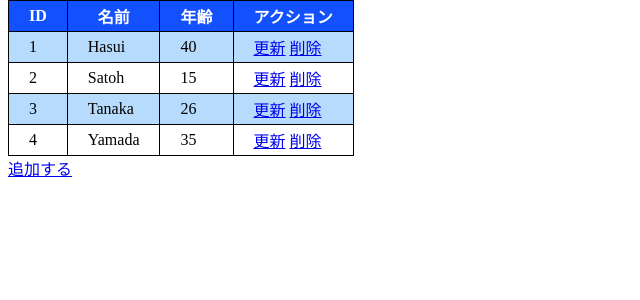
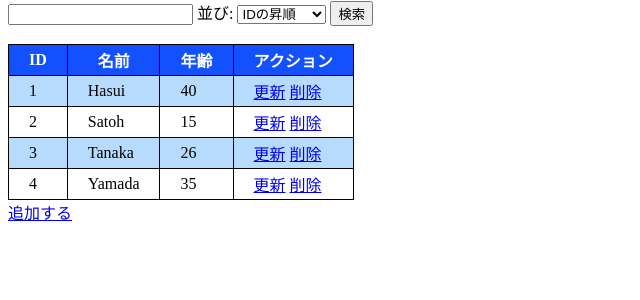
Before and after one commit to ITL-Hassan/ITL-Django, a Django app: page /my_app/index/ in a window 1280 px wide. Shown: the part 97-397 px from the top of the page, without its empty margins (0-640 px from the left). Run offline with Django 5.2, Linux system fonts and the light colour scheme; a user stored in the database is signed in; data comes from the database, SQL or seed files in the repository.

Commit message:
#17対応 検索フォーム追加

```diff
--- a/my_app/templates/my_app/index.html
+++ b/my_app/templates/my_app/index.html
@@ -40,6 +40,27 @@
     </form>
   </header>
 
+  <!-- 検索フォーム -->
+  <div >
+    <form method="GET" action="{% url 'my_app:index' %}">
+      <input type="text" name="q" value="{{ request.GET.q }}">
+
+      並び:
+      <select id="order" name="order">
+        <option value="id" selected>IDの昇順</option>
+        <option value="-id">IDの降順</option>
+        <option value="name">名前の昇順</option>
+        <option value="-name">名前の降順</option>
+        <option value="age">年齢の昇順</option>
+        <option value="-age">年齢の降順</option>
+      </select>
+      <button type="submit" value="search">検索</button>
+
+    </form>
+  </div>
+
+  <br>
+
   <table>
     <thead>
       <tr>
@@ -49,7 +70,6 @@
         <th>アクション</th>
       </tr>
     </thead>
-
     <tbody>
       {% for item in members %}
       <tr>
@@ -67,3 +87,11 @@
 
   <a href="/my_app/create">追加する</a>
 </body>
+
+<script>
+  // URLから並び順を取得して選択
+  const params = new URLSearchParams(window.location.search);
+  const order = params.get("order");
+  if (!order) order = 'id'
+  document.getElementById("order").value = order;
+</script>
--- a/my_app/views.py
+++ b/my_app/views.py
@@ -4,10 +4,28 @@ from .forms import AddMemberForm
 from .forms import SignUpForm
 from django.contrib.auth.decorators import login_required
 
+from django.db.models import Q
+
 @login_required
 def index(request):
   header = ['ID', '名前', '年齢']
-  members = Member.objects.filter(deleted=False).all()
+  query = request.GET.get('q')
+  if query:
+    members = Member.objects.filter(deleted=False).all()
+    members = members.filter(
+      Q(name__icontains=query)
+      | Q(age__icontains=query)
+    )
+  else:
+    members = Member.objects.filter(deleted=False).all()
+
+  # 並び
+  if request.GET.get('order'):
+    order = request.GET.get('order')
+  else:
+    order = 'id'
+  members = members.order_by(order)
+
   data = {
     'members' : members,
     'header' : header,
@@ -56,7 +74,7 @@ def delete(request, num):
 
   if (request.method == 'POST'):
     member_obj.deleted = True
-    member_obj.delete()
+    member_obj.save()
     return redirect(to='/my_app/index')
 
   data = {
```
